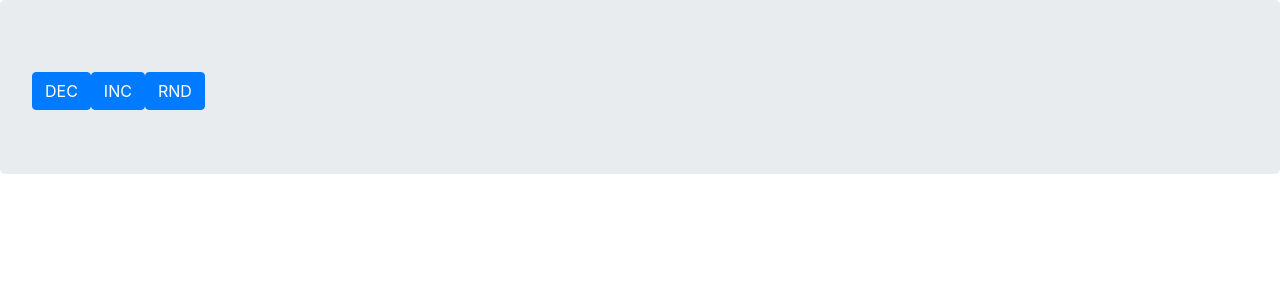
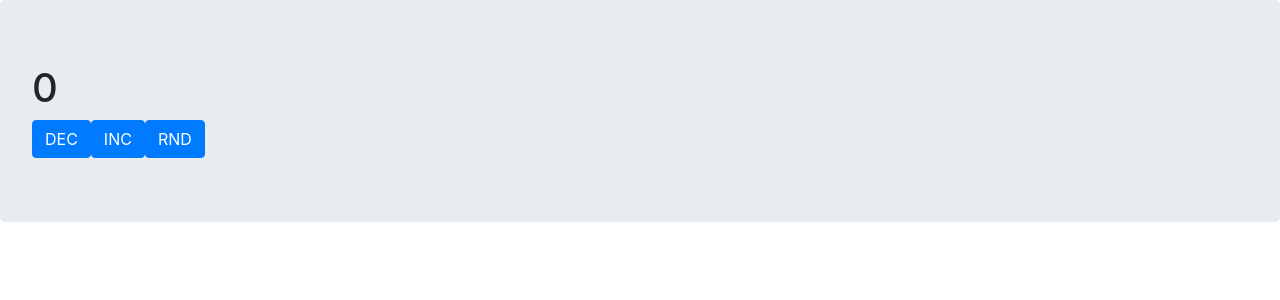
Before and after one commit to artem-andreyev/redux-project, a React (Create React App) app: page / in a window 1280 px wide. Shown: the top 300 px of the page. Built offline with nearby package versions, Linux system fonts and the light colour scheme.

Commit message:
Linked React with Redux using connect

```diff
--- a/src/actions.js
+++ b/src/actions.js
@@ -1,3 +1,3 @@
 export const inc = () => ({type: "INC"}); // action creator
 export const dec = () => ({type: "DEC"});
-export const rnd = (value) => ({type: "RND", payload: value});
+export const rnd = () => ({type: "RND", payload: Math.floor(Math.random() * 10)});
--- a/src/components/Counter.js
+++ b/src/components/Counter.js
@@ -1,5 +1,21 @@
+import { Component } from "react";
+import { connect } from "react-redux";
+import * as actions from "../actions";
 
-const Counter = ({counter, inc, dec, rnd}) => {
+// const Counter = ({counter, inc, dec, rnd}) => {
+//     return (
+//         <div className="jumbotron">
+//             <h1>{counter}</h1>
+//             <button onClick={dec} className="btn btn-primary">DEC</button>
+//             <button onClick={inc} className="btn btn-primary">INC</button>
+//             <button onClick={rnd} className="btn btn-primary">RND</button>
+//         </div>
+//     )
+// }
+
+class Counter extends Component {
+    render() {
+        const {counter, inc, dec, rnd} = this.props;
         return (
             <div className="jumbotron">
             <h1>{counter}</h1>
@@ -9,5 +25,16 @@ const Counter = ({counter, inc, dec, rnd}) => {
          </div>
         )
     }
+}
 
-export default Counter;
+const mapStateToProps = (state) => {
+    return {
+        counter: state.value
+    }
+}
+
+// const mapDispatchToProps = (dispatch) => {
+//     return bindActionCreators(actions, dispatch); // inc, dec, rnd
+// }
+
+export default connect(mapStateToProps, actions)(Counter);
--- a/src/index.js
+++ b/src/index.js
@@ -1,6 +1,6 @@
 import React from 'react';
 import ReactDOM from 'react-dom/client';
-import {legacy_createStore as createStore, bindActionCreators} from 'redux'
+import {legacy_createStore as createStore} from 'redux'
 import reducer from './reducer';
 import {Provider} from "react-redux";
 
```
Lines whose indentation alone changed are shown as unchanged.
